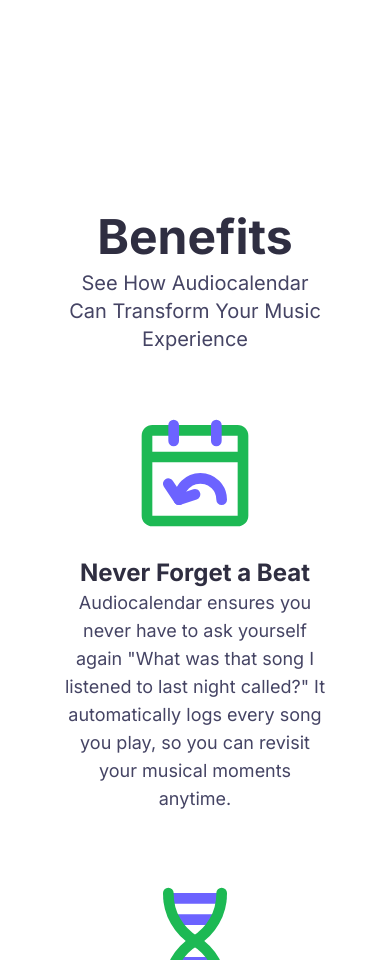
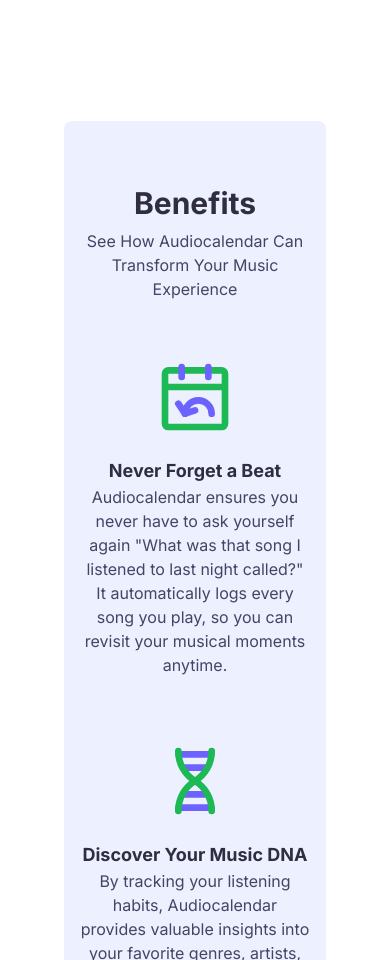
Before and after one commit to szilard-dobai/audiocalendar, a Next.js app in the folder client/: page / in a window 390 px wide. Shown: the part 1040-2000 px from the top of the page. Built offline with nearby package versions, Linux system fonts and the light colour scheme.

Commit message:
Make things more responsive. Add CTA section.

```diff
--- a/client/src/app/(home)/(components)/Benefit.tsx
+++ b/client/src/app/(home)/(components)/Benefit.tsx
@@ -22,10 +22,10 @@
       <Image
         src={imageSrc}
         alt={imageAlt}
-        className="w-32 mb-5 hover:scale-110 transition ease-in-out duration-300"
+        className="w-20 md:w-32 mb-5 hover:scale-110 transition ease-in-out duration-300"
       />
-      <h2 className="text-2xl font-bold text-[#2f2e41]">{title}</h2>
-      <p className="text-lg text-secondary">{description}</p>
+      <h2 className="text-lg md:text-2xl font-bold text-[#2f2e41]">{title}</h2>
+      <p className="text-md md:text-lg text-secondary">{description}</p>
     </div>
   );
 };
--- a/client/src/app/(home)/page.tsx
+++ b/client/src/app/(home)/page.tsx
@@ -22,11 +22,11 @@
         >
           <div className="md:col-start-1 md:col-end-7 md:row-start-1 md:z-10">
             <hgroup className="mb-10">
-              <h1 className="text-5xl font-bold text-primary mb-2">
+              <h1 className="text-3xl md:text-5xl font-bold text-primary mb-2">
                 Never Lose a Song Again with{" "}
                 <span className="text-brand">Audiocalendar</span>
               </h1>
-              <p className="text-2xl text-secondary">
+              <p className="text-lg md:text-2xl text-secondary">
                 Your Personal Soundtrack, Organized Automatically
               </p>
             </hgroup>
@@ -34,7 +34,7 @@
             <Link href="/account" passHref legacyBehavior>
               <Button variant="solid">Get Started</Button>
             </Link>
-            <Link href="#cta" passHref legacyBehavior>
+            <Link href="#faq" passHref legacyBehavior>
               <Button variant="outline" className="ml-5">
                 Learn More
               </Button>
@@ -50,10 +50,15 @@
           </div>
         </section>
 
-        <section id="benefits" className="my-36 text-center">
+        <section
+          id="benefits"
+          className="my-36 text-center bg-complement-50 px-4 py-16 rounded-lg"
+        >
           <hgroup className="mb-14">
-            <h2 className="text-5xl font-bold text-primary mb-2">Benefits</h2>
-            <p className="text-xl text-secondary">
+            <h2 className="text-3xl md:text-5xl font-bold text-primary mb-2">
+              Benefits
+            </h2>
+            <p className="text-md md:text-xl text-secondary">
               See How Audiocalendar Can Transform Your Music Experience
             </p>
           </hgroup>
@@ -88,9 +93,21 @@
           <FAQ />
         </section>
 
-        <section id="cta" className="my-36">
-          <h2>Start Organizing Your Music Journey Today</h2>
-          <button>Sign Up Now</button>
+        <section
+          id="cta"
+          className="my-36 bg-brand-50 w-full rounded-lg p-16 relative overflow-hidden z-0 text-center max-h-72"
+        >
+          <div className="absolute -top-12 -right-6 w-1/3 h-4/5 bg-brand-200 rotate-12 rounded-3xl -z-10" />
+          <div className="absolute top-[-5%] left-[-10%] w-[15rem] h-[20rem] bg-brand-300 rotate-[-30deg] rounded-3xl -z-10" />
+
+          <h2 className="text-3xl md:text-5xl font-bold text-primary mb-10">
+            Start Organizing Your Music
+            <br />
+            Journey <span className="text-complement">Today</span>
+          </h2>
+          <Link href="/account" passHref legacyBehavior>
+            <Button variant="solid">Sign Up Now</Button>
+          </Link>
         </section>
 
         <footer className="my-36">Follow Us on [Social Media Icons]</footer>
```
